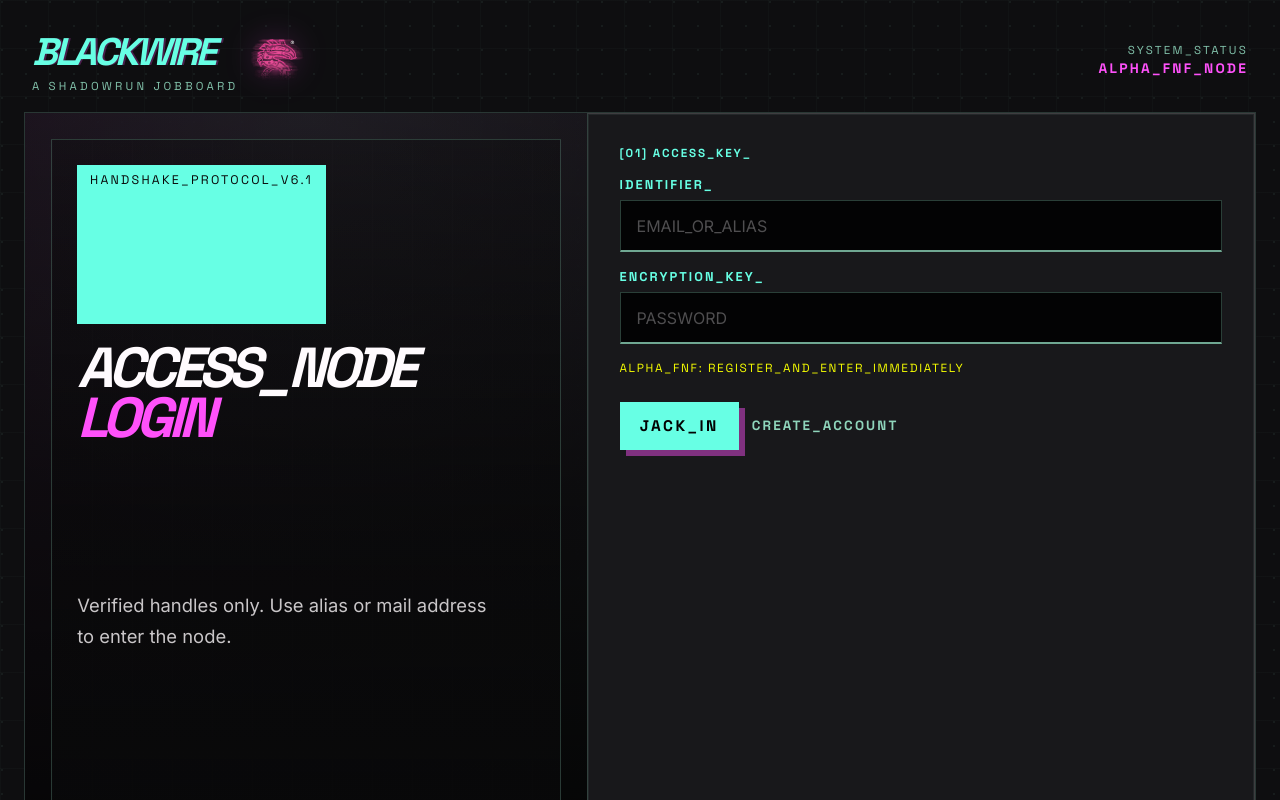
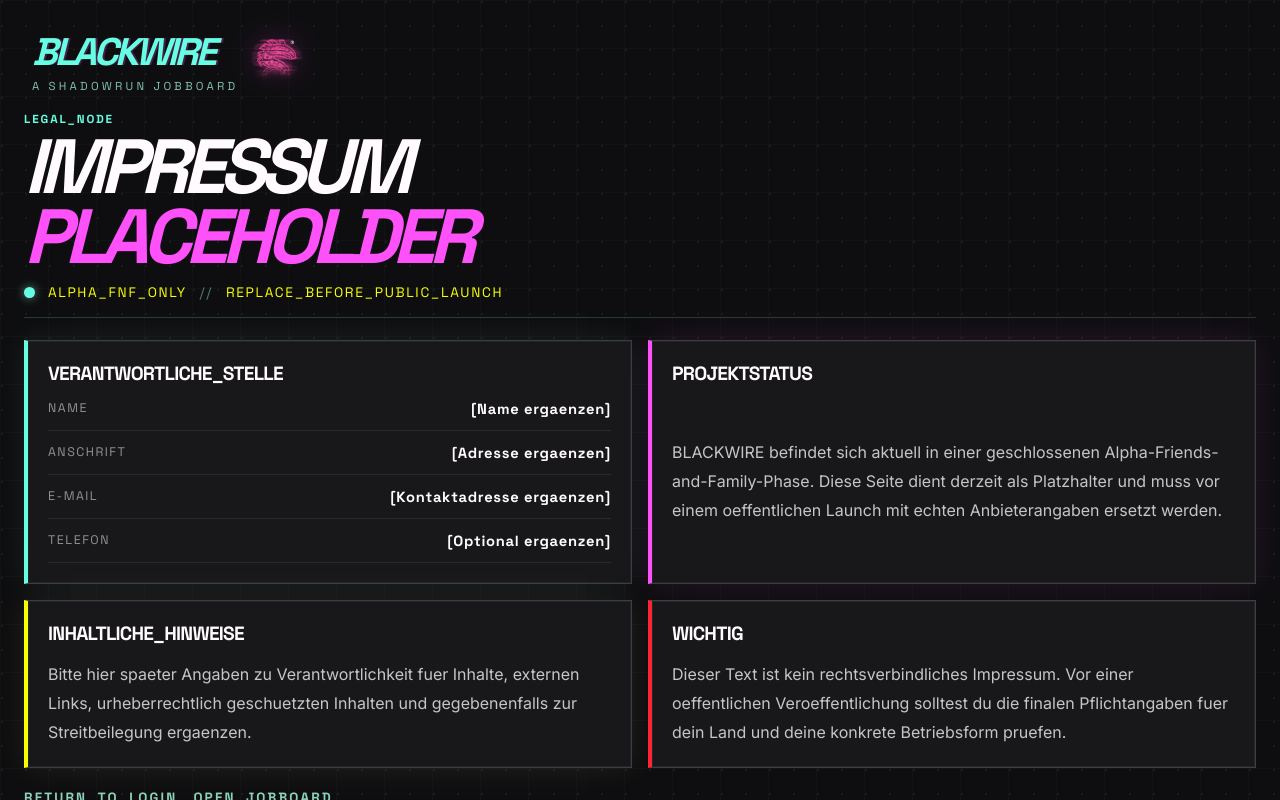
Before and after one commit to elixido/blackwire, a React (Vite) app: page /impressum in a window 1280 px wide. Before the commit this address led to /login. Shown: the top 800 px of the page. Built offline with nearby package versions, Linux system fonts and the light colour scheme; no server answers.

Commit message:
Add placeholder imprint and privacy pages

```diff
--- a/src/app/App.tsx
+++ b/src/app/App.tsx
@@ -14,6 +14,8 @@
 import { TerminalPage } from '../pages/TerminalPage';
 import { VerifyPage } from '../pages/VerifyPage';
 import { ForgotPasswordPage } from '../pages/ForgotPasswordPage';
+import { ImprintPage } from '../pages/ImprintPage';
+import { PrivacyPage } from '../pages/PrivacyPage';
 
 function RootRedirect() {
   const { currentUser, isReady } = useAppState();
@@ -44,6 +46,8 @@
     <BrowserRouter>
       <Routes>
         <Route path="/" element={<RootRedirect />} />
+        <Route path="/impressum" element={<ImprintPage />} />
+        <Route path="/datenschutz" element={<PrivacyPage />} />
 
         <Route element={<PublicOnly />}>
           <Route path="/login" element={<LoginPage />} />
--- a/src/components/AppShell.tsx
+++ b/src/components/AppShell.tsx
@@ -1,4 +1,4 @@
-import { NavLink, Outlet } from 'react-router-dom';
+import { Link, NavLink, Outlet } from 'react-router-dom';
 import { BETA_MODE, useAppState } from '../state/AppState';
 import { BrandLockup, MaterialIcon, cx } from './ui';
 
@@ -52,6 +52,14 @@
         <Outlet />
       </main>
 
+      <footer className="legal-footer">
+        <span className="legal-footer-label">LEGAL</span>
+        <div className="legal-footer-links">
+          <Link to="/impressum">IMPRESSUM</Link>
+          <Link to="/datenschutz">DATENSCHUTZ</Link>
+        </div>
+      </footer>
+
       <nav className="mobile-nav">
         {navigation.map((item) => (
           <NavLink
--- a/src/components/AuthLayout.tsx
+++ b/src/components/AuthLayout.tsx
@@ -1,4 +1,5 @@
 import type { PropsWithChildren, ReactNode } from 'react';
+import { Link } from 'react-router-dom';
 import { BrandLockup, Panel } from './ui';
 
 export function AuthLayout({
@@ -38,6 +39,14 @@
 
         <Panel className="auth-form-panel">{children}</Panel>
       </main>
+
+      <footer className="legal-footer">
+        <span className="legal-footer-label">LEGAL</span>
+        <div className="legal-footer-links">
+          <Link to="/impressum">IMPRESSUM</Link>
+          <Link to="/datenschutz">DATENSCHUTZ</Link>
+        </div>
+      </footer>
     </div>
   );
 }
--- /dev/null
+++ b/src/pages/ImprintPage.tsx
@@ -0,0 +1,95 @@
+import { Link } from 'react-router-dom';
+import { BrandLockup, Panel, SectionTitle } from '../components/ui';
+
+export function ImprintPage() {
+  return (
+    <div className="legal-shell">
+      <header className="auth-topbar legal-topbar">
+        <BrandLockup />
+      </header>
+
+      <main className="legal-main">
+        <div className="page-stack">
+          <SectionTitle
+            kicker="LEGAL_NODE"
+            title={
+              <>
+                IMPRESSUM
+                <br />
+                <span className="title-accent-pink">PLACEHOLDER</span>
+              </>
+            }
+            meta={
+              <>
+                <span className="meta-dot" />
+                <span>ALPHA_FNF_ONLY</span>
+                <span className="meta-separator">//</span>
+                <span>REPLACE_BEFORE_PUBLIC_LAUNCH</span>
+              </>
+            }
+          />
+
+          <div className="legal-grid">
+            <Panel accent="mint" className="legal-panel">
+              <h2>VERANTWORTLICHE_STELLE</h2>
+              <div className="legal-list">
+                <div>
+                  <span>Name</span>
+                  <strong>[Name ergaenzen]</strong>
+                </div>
+                <div>
+                  <span>Anschrift</span>
+                  <strong>[Adresse ergaenzen]</strong>
+                </div>
+                <div>
+                  <span>E-Mail</span>
+                  <strong>[Kontaktadresse ergaenzen]</strong>
+                </div>
+                <div>
+                  <span>Telefon</span>
+                  <strong>[Optional ergaenzen]</strong>
+                </div>
+              </div>
+            </Panel>
+
+            <Panel accent="pink" className="legal-panel">
+              <h2>PROJEKTSTATUS</h2>
+              <p>
+                BLACKWIRE befindet sich aktuell in einer geschlossenen Alpha-Friends-and-Family-Phase.
+                Diese Seite dient derzeit als Platzhalter und muss vor einem oeffentlichen Launch mit
+                echten Anbieterangaben ersetzt werden.
+              </p>
+            </Panel>
+
+            <Panel accent="amber" className="legal-panel">
+              <h2>INHALTLICHE_HINWEISE</h2>
+              <p>
+                Bitte hier spaeter Angaben zu Verantwortlichkeit fuer Inhalte, externen Links,
+                urheberrechtlich geschuetzten Inhalten und gegebenenfalls zur Streitbeilegung
+                ergaenzen.
+              </p>
+            </Panel>
+
+            <Panel accent="red" className="legal-panel">
+              <h2>WICHTIG</h2>
+              <p>
+                Dieser Text ist kein rechtsverbindliches Impressum. Vor einer oeffentlichen
+                Veroeffentlichung solltest du die finalen Pflichtangaben fuer dein Land und deine
+                konkrete Betriebsform pruefen.
+              </p>
+            </Panel>
+          </div>
+
+          <div className="legal-actions">
+            <Link className="text-link" to="/login">
+              RETURN_TO_LOGIN
+            </Link>
+            <Link className="text-link" to="/jobs">
+              OPEN_JOBBOARD
+            </Link>
+          </div>
+        </div>
+      </main>
+    </div>
+  );
+}
--- /dev/null
+++ b/src/pages/PrivacyPage.tsx
@@ -0,0 +1,81 @@
+import { Link } from 'react-router-dom';
+import { BrandLockup, Panel, SectionTitle } from '../components/ui';
+
+export function PrivacyPage() {
+  return (
+    <div className="legal-shell">
+      <header className="auth-topbar legal-topbar">
+        <BrandLockup />
+      </header>
+
+      <main className="legal-main">
+        <div className="page-stack">
+          <SectionTitle
+            kicker="LEGAL_NODE"
+            title={
+              <>
+                DATENSCHUTZ
+                <br />
+                <span className="title-accent-mint">PLACEHOLDER</span>
+              </>
+            }
+            meta={
+              <>
+                <span className="meta-dot" />
+                <span>ALPHA_FNF_ONLY</span>
+                <span className="meta-separator">//</span>
+                <span>REPLACE_BEFORE_PUBLIC_LAUNCH</span>
+              </>
+            }
+          />
+
+          <div className="legal-grid">
+            <Panel accent="mint" className="legal-panel">
+              <h2>ERFASSTE_DATEN</h2>
+              <p>
+                Aktuell verarbeitet BLACKWIRE unter anderem Account-Daten, Runner-Daten,
+                Job-Ausschreibungen, Bewerbungen, hochgeladene Avatare sowie technische Logdaten, die
+                fuer Betrieb, Sicherheit und Moderation erforderlich sein koennen.
+              </p>
+            </Panel>
+
+            <Panel accent="pink" className="legal-panel">
+              <h2>ZWECK_DER_VERARBEITUNG</h2>
+              <p>
+                Die Daten werden verwendet, um Konten bereitzustellen, Jobs und Bewerbungen
+                darzustellen, Profile oeffentlich anzeigbar zu machen und die Plattform technisch
+                stabil zu betreiben.
+              </p>
+            </Panel>
+
+            <Panel accent="amber" className="legal-panel">
+              <h2>DRITTDIENSTE</h2>
+              <p>
+                Fuer den Betrieb koennen Dienste wie Hosting, Datenbank, Dateispeicher oder
+                E-Mail-Versand eingesetzt werden. Vor dem oeffentlichen Launch sollten hier die
+                konkret genutzten Anbieter, Speicherorte und Aufbewahrungsfristen eingetragen werden.
+              </p>
+            </Panel>
+
+            <Panel accent="red" className="legal-panel">
+              <h2>BETROFFENENRECHTE</h2>
+              <p>
+                Bitte hier spaeter die Rechte auf Auskunft, Berichtigung, Loeschung, Einschraenkung,
+                Datenuebertragbarkeit, Widerruf und Beschwerde samt Kontaktweg sauber beschreiben.
+              </p>
+            </Panel>
+          </div>
+
+          <div className="legal-actions">
+            <Link className="text-link" to="/login">
+              RETURN_TO_LOGIN
+            </Link>
+            <Link className="text-link" to="/jobs">
+              OPEN_JOBBOARD
+            </Link>
+          </div>
+        </div>
+      </main>
+    </div>
+  );
+}
--- a/src/styles.css
+++ b/src/styles.css
@@ -870,6 +870,44 @@
   padding: calc(var(--topbar-height) + 1.7rem) 1.5rem 7rem 1.5rem;
 }
 
+.legal-footer {
+  display: flex;
+  align-items: center;
+  justify-content: space-between;
+  gap: 1rem;
+  width: min(100%, 1760px);
+  margin: 0 auto;
+  padding: 0 1.5rem 1.5rem;
+}
+
+.legal-footer-label {
+  color: rgba(169, 255, 223, 0.78);
+  font-family: 'Space Grotesk', sans-serif;
+  font-size: 0.72rem;
+  font-weight: 700;
+  letter-spacing: 0.18em;
+  text-transform: uppercase;
+}
+
+.legal-footer-links {
+  display: flex;
+  flex-wrap: wrap;
+  gap: 1rem;
+}
+
+.legal-footer-links a {
+  color: rgba(255, 251, 254, 0.72);
+  font-family: 'Space Grotesk', sans-serif;
+  font-size: 0.78rem;
+  font-weight: 700;
+  letter-spacing: 0.16em;
+  text-transform: uppercase;
+}
+
+.legal-footer-links a:hover {
+  color: var(--color-mint);
+}
+
 .mobile-nav {
   display: none;
 }
@@ -1553,6 +1591,82 @@
   align-items: center;
 }
 
+.legal-shell {
+  min-height: 100vh;
+  padding: 1.5rem;
+}
+
+.legal-topbar {
+  max-width: 1760px;
+  margin: 0 auto;
+}
+
+.legal-main {
+  padding: 1rem 0 2rem;
+}
+
+.legal-grid {
+  display: grid;
+  grid-template-columns: repeat(2, minmax(0, 1fr));
+  gap: 1rem;
+}
+
+.legal-panel {
+  display: grid;
+  gap: 0.9rem;
+}
+
+.legal-panel h2,
+.legal-panel p {
+  margin: 0;
+}
+
+.legal-panel h2 {
+  font-family: 'Space Grotesk', sans-serif;
+  font-size: 1.2rem;
+  font-weight: 700;
+  letter-spacing: -0.04em;
+  text-transform: uppercase;
+}
+
+.legal-panel p {
+  color: rgba(255, 251, 254, 0.76);
+  line-height: 1.8;
+}
+
+.legal-list {
+  display: grid;
+  gap: 0.8rem;
+}
+
+.legal-list > div {
+  display: flex;
+  justify-content: space-between;
+  gap: 1rem;
+  padding-bottom: 0.75rem;
+  border-bottom: 1px solid rgba(169, 255, 223, 0.09);
+}
+
+.legal-list span {
+  color: rgba(173, 170, 173, 0.82);
+  font-family: 'Space Grotesk', sans-serif;
+  font-size: 0.78rem;
+  letter-spacing: 0.12em;
+  text-transform: uppercase;
+}
+
+.legal-list strong {
+  font-family: 'Space Grotesk', sans-serif;
+  font-size: 0.92rem;
+  letter-spacing: 0.05em;
+}
+
+.legal-actions {
+  display: flex;
+  flex-wrap: wrap;
+  gap: 1rem;
+}
+
 @media (max-width: 1180px) {
   .topbar-nav {
     display: none;
@@ -1584,6 +1698,10 @@
   }
 
   .auth-grid {
+    grid-template-columns: 1fr;
+  }
+
+  .legal-grid {
     grid-template-columns: 1fr;
   }
 
@@ -1683,7 +1801,8 @@
 
 @media (max-width: 640px) {
   .auth-shell,
-  .app-content {
+  .app-content,
+  .legal-shell {
     padding-left: 0.85rem;
     padding-right: 0.85rem;
   }
@@ -1719,6 +1838,13 @@
     grid-template-columns: 1fr;
   }
 
+  .legal-footer {
+    align-items: flex-start;
+    flex-direction: column;
+    padding-left: 0.85rem;
+    padding-right: 0.85rem;
+  }
+
   .public-hero {
     grid-template-columns: 1fr;
   }
```
